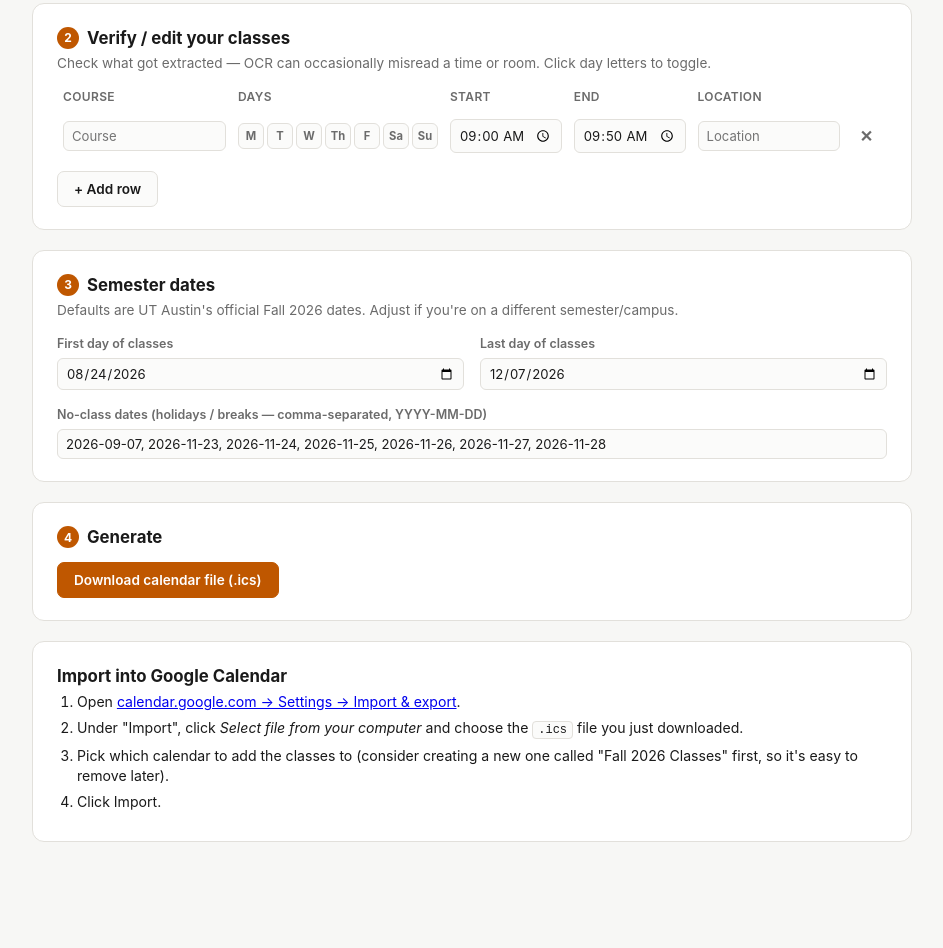
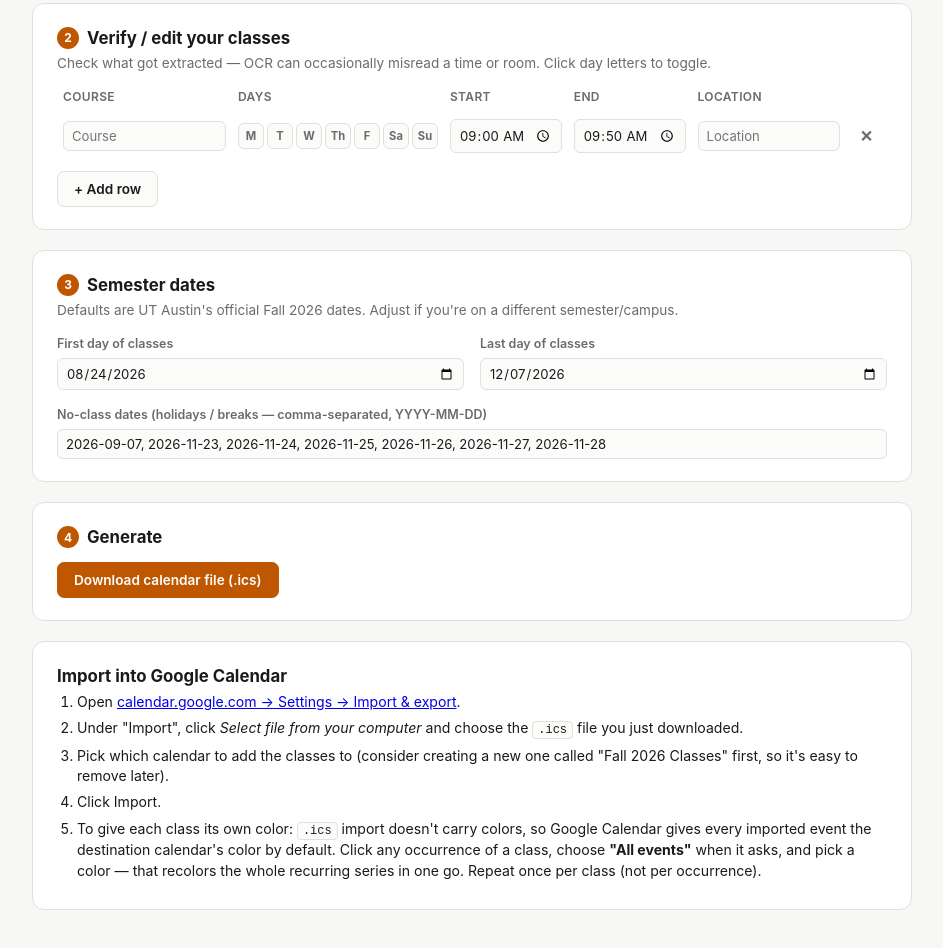
Before and after one commit to Dioscurias/UT-Calendar, a plain HTML site: page public/index.html in a window 1280 px wide. Shown: the part 518-1466 px from the top of the page, without its empty margins (168-1111 px from the left). Drawn offline with Linux system fonts and the light colour scheme.

Commit message:
Add instructions for giving each class its own color
.ics import carries no per-event color, so Google gives every imported
event the destination calendar's color by default. Documents the
actual mechanism: recolor each recurring series once via "All events"
after import.

Co-Authored-By: Claude Sonnet 5 <noreply@anthropic.com>

```diff
--- a/public/index.html
+++ b/public/index.html
@@ -189,6 +189,12 @@
       <li>Under "Import", click <em>Select file from your computer</em> and choose the <code>.ics</code> file you just downloaded.</li>
       <li>Pick which calendar to add the classes to (consider creating a new one called "Fall 2026 Classes" first, so it's easy to remove later).</li>
       <li>Click Import.</li>
+      <li>
+        To give each class its own color: <code>.ics</code> import doesn't carry colors, so Google Calendar gives every
+        imported event the destination calendar's color by default. Click any occurrence of a class, choose
+        <strong>"All events"</strong> when it asks, and pick a color — that recolors the whole recurring series in
+        one go. Repeat once per class (not per occurrence).
+      </li>
     </ol>
   </div>
 </div>
```
Also changed, not shown: README.md.
